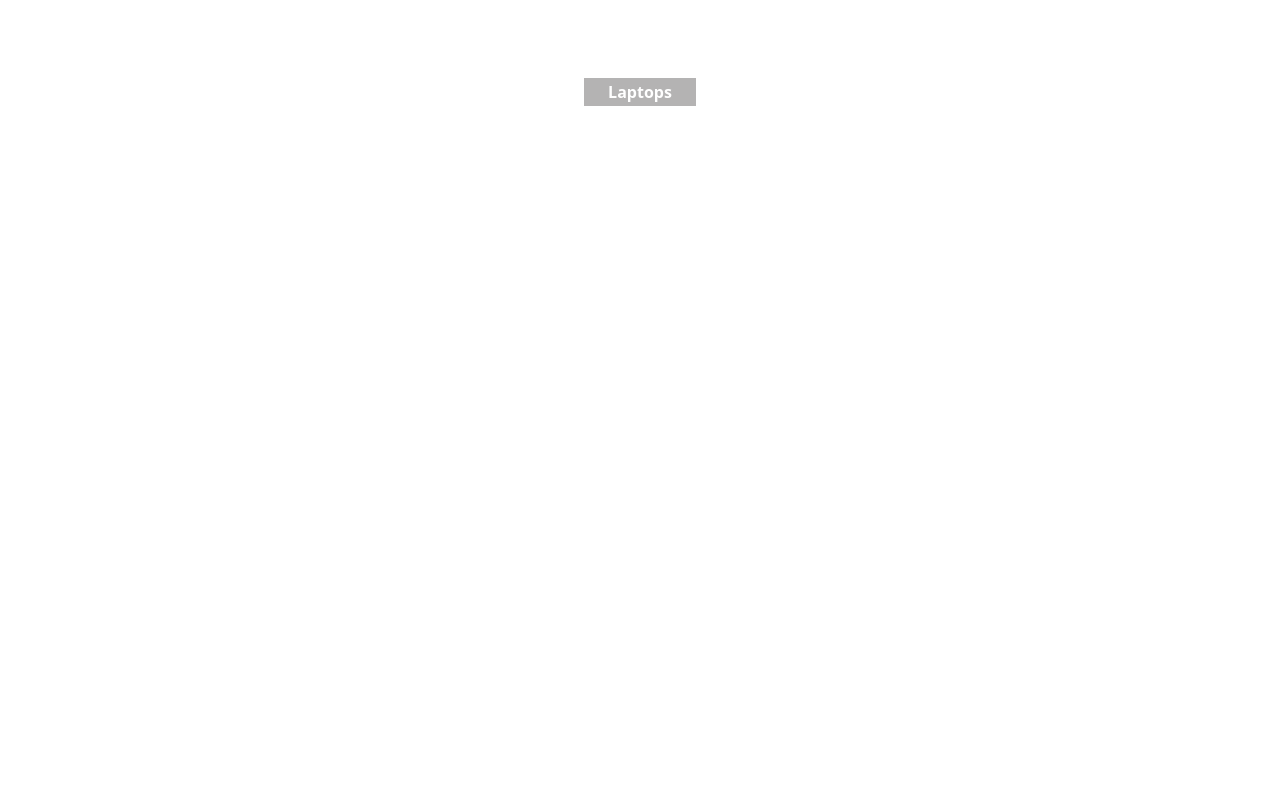
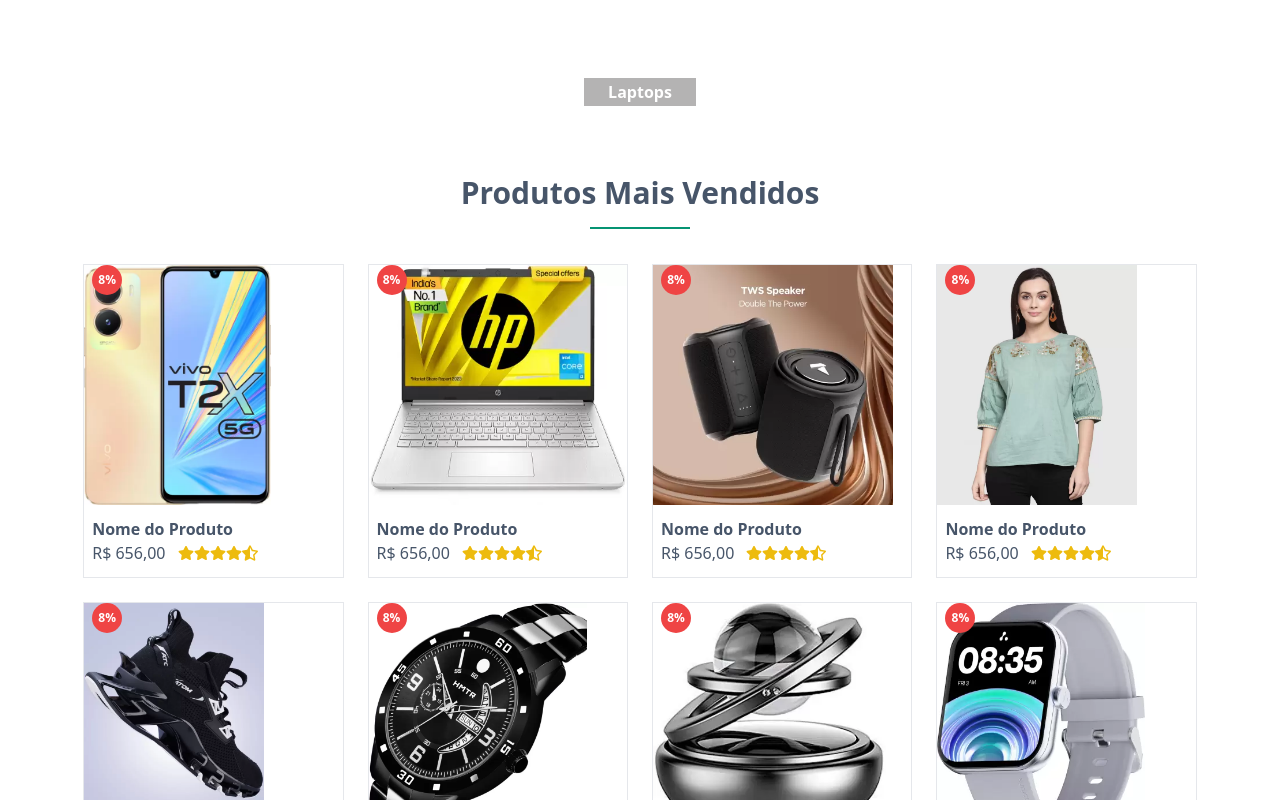
Before and after one commit to HervalMata/new_ecommerce_frontend, a React (Create React App) app: page / in a window 1280 px wide. Shown: the part 1440-2240 px from the top of the page. Before the commit the page ends 1570 px from the top, so only its background shows below. Built offline with nearby package versions, Linux system fonts and the light colour scheme.

Commit message:
:sparkles: feat: new ecommerce frontend - setup featured products

```diff
--- a/src/components/Categories.jsx
+++ b/src/components/Categories.jsx
@@ -42,8 +42,8 @@ const Categories = () => {
 
     return (
         <div className="w-[87%] mx-auto relativer">
-            <div className="w-full"><
-                div className="text-center flex justify-center items-center flex-col text-3xl text-slate-600 font-bold
+            <div className="w-full">
+                <div className="text-center flex justify-center items-center flex-col text-3xl text-slate-600 font-bold
                                 relative pb-[35px]">
                     <h2>Categorias</h2>
                     <div className="w-[100px] h-[2px] bg-[#059473] mt-4"></div>
--- a/src/components/Header.jsx
+++ b/src/components/Header.jsx
@@ -169,7 +169,7 @@ const Header = () => {
                      } hidden md-lg:block w-screen h-screen
                      bg-[rgba(0,0,0,0.5)] top-0 left-0 z-20`}></div>
                 <div className={`fixed top-0 w-[300px] z-[9999] transition-all duration-200 ${
-                           isSidebarOpen ? '-left-[300px]' : 'left-0 top-0'} overflow-y-auto
+                           isSidebarOpen ? 'left-0' : '-left-[360px] top-0'} overflow-y-auto
                            bg-white h-screen py-6 px-8`}>
                     <div  className="flex justify-start flex-col gap-6">
                         <Link to="/">
--- /dev/null
+++ b/src/components/Rating.jsx
@@ -0,0 +1,41 @@
+import {FaStar, FaStarHalfAlt} from "react-icons/fa";
+import {CiStar} from "react-icons/ci";
+
+const Rating = ({ratings}) => {
+    return (
+        <>
+            {
+                ratings >= 1 ?
+                    <span className='text-[#EDBB0E]'><FaStar /></span> : ratings >= .5 ?
+                    <span className='text-[#EDBB0E]'><FaStarHalfAlt /></span> :
+                    <span className="text-slate-600"><CiStar /></span>
+            }
+            {
+                ratings >= 2 ?
+                    <span className='text-[#EDBB0E]'><FaStar /></span> : ratings >= 1.5 ?
+                        <span className='text-[#EDBB0E]'><FaStarHalfAlt /></span> :
+                        <span className="text-slate-600"><CiStar /></span>
+            }
+            {
+                ratings >= 3 ?
+                    <span className='text-[#EDBB0E]'><FaStar /></span> : ratings >= 2.5 ?
+                        <span className='text-[#EDBB0E]'><FaStarHalfAlt /></span> :
+                        <span className="text-slate-600"><CiStar /></span>
+            }
+            {
+                ratings >= 4 ?
+                    <span className='text-[#EDBB0E]'><FaStar /></span> : ratings >= 3.5 ?
+                        <span className='text-[#EDBB0E]'><FaStarHalfAlt /></span> :
+                        <span className="text-slate-600"><CiStar /></span>
+            }
+            {
+                ratings >= 5 ?
+                    <span className='text-[#EDBB0E]'><FaStar /></span> : ratings >= 4.5 ?
+                        <span className='text-[#EDBB0E]'><FaStarHalfAlt /></span> :
+                        <span className="text-slate-600"><CiStar /></span>
+            }
+        </>
+    )
+}
+
+export default Rating;
--- /dev/null
+++ b/src/components/products/FeaturedProducts.jsx
@@ -0,0 +1,62 @@
+import {FaEye, FaRegHeart} from "react-icons/fa";
+import {RiShoppingCartLine} from "react-icons/ri";
+import Rating from "../Rating";
+
+const FeaturedProducts = () => {
+    return (
+        <div className="w-[87%] mx-auto relativer">
+            <div className="w-full">
+                <div className="text-center flex justify-center items-center flex-col text-3xl text-slate-600 font-bold
+                                relative pb-[35px]">
+                    <h2>Produtos Mais Vendidos</h2>
+                    <div className="w-[100px] h-[2px] bg-[#059473] mt-4"></div>
+                </div>
+            </div>
+            <div className="w-full grid grid-cols-4 md-lg:grid-cols-3 md:grid-cols-2 sm:grid-cols-1 gap-6">
+                {
+                    [1,2,3,4,5,6,7,8].map((p, i) =>
+                        <div key={i} className="border group transition-all duration-500 hover:shadow-md hover:-mt-3">
+                            <div className="relative overflow-hidden">
+                                <div className="flex justify-center items-center absolute text-white w-[30px] h-[30px]
+                                                rounded-full bg-red-500 font-semibold text-xs left-2 top-0">8%</div>
+                                <img className='sm:w-full h-[240px]'
+                                     src={`http://localhost:3000/images/products/${i+1}.webp`} alt="" />
+
+                                <ul className="flex transition-all duration-700 -bottom-10 justify-center items-center
+                                               gap-2 absolute w-full group-hover:bottom-3">
+                                    <li className="w-[38px] h-[38px] cursor-pointer bg-white flex justify-center
+                                                   items-center rounded-full hover:bg-[#059473] hover:text-white
+                                                   hover:rotate-[720deg] transition-all">
+                                        <FaRegHeart />
+                                    </li>
+                                    <li className="w-[38px] h-[38px] cursor-pointer bg-white flex justify-center
+                                                   items-center rounded-full hover:bg-[#059473] hover:text-white
+                                                   hover:rotate-[720deg] transition-all">
+                                        <FaEye />
+                                    </li>
+                                    <li className="w-[38px] h-[38px] cursor-pointer bg-white flex justify-center
+                                                   items-center rounded-full hover:bg-[#059473] hover:text-white
+                                                   hover:rotate-[720deg] transition-all">
+                                        <RiShoppingCartLine />
+                                    </li>
+                                </ul>
+                            </div>
+
+                            <div className="py-3 text-slate-600 px-2">
+                                <h2 className="font-bold">Nome do Produto</h2>
+                                <div className="flex items-center justify-start gap-3">
+                                    <span>R$ 656,00</span>
+                                    <div className="flex">
+                                        <Rating ratings={4.5} />
+                                    </div>
+                                </div>
+                            </div>
+                        </div>
+                    )
+                }
+            </div>
+        </div>
+    )
+}
+
+export default FeaturedProducts
--- a/src/pages/Home.jsx
+++ b/src/pages/Home.jsx
@@ -1,6 +1,7 @@
 import Header from "../components/Header";
 import Banner from "../components/Banner";
 import Categories from "../components/Categories";
+import FeaturedProducts from "../components/products/FeaturedProducts";
 
 const Home = () => {
     return (
@@ -8,6 +9,9 @@ const Home = () => {
             <Header />
             <Banner />
             <Categories />
+            <div className="py-[45px]">
+                <FeaturedProducts />
+            </div>
         </div>
     )
 }
```
